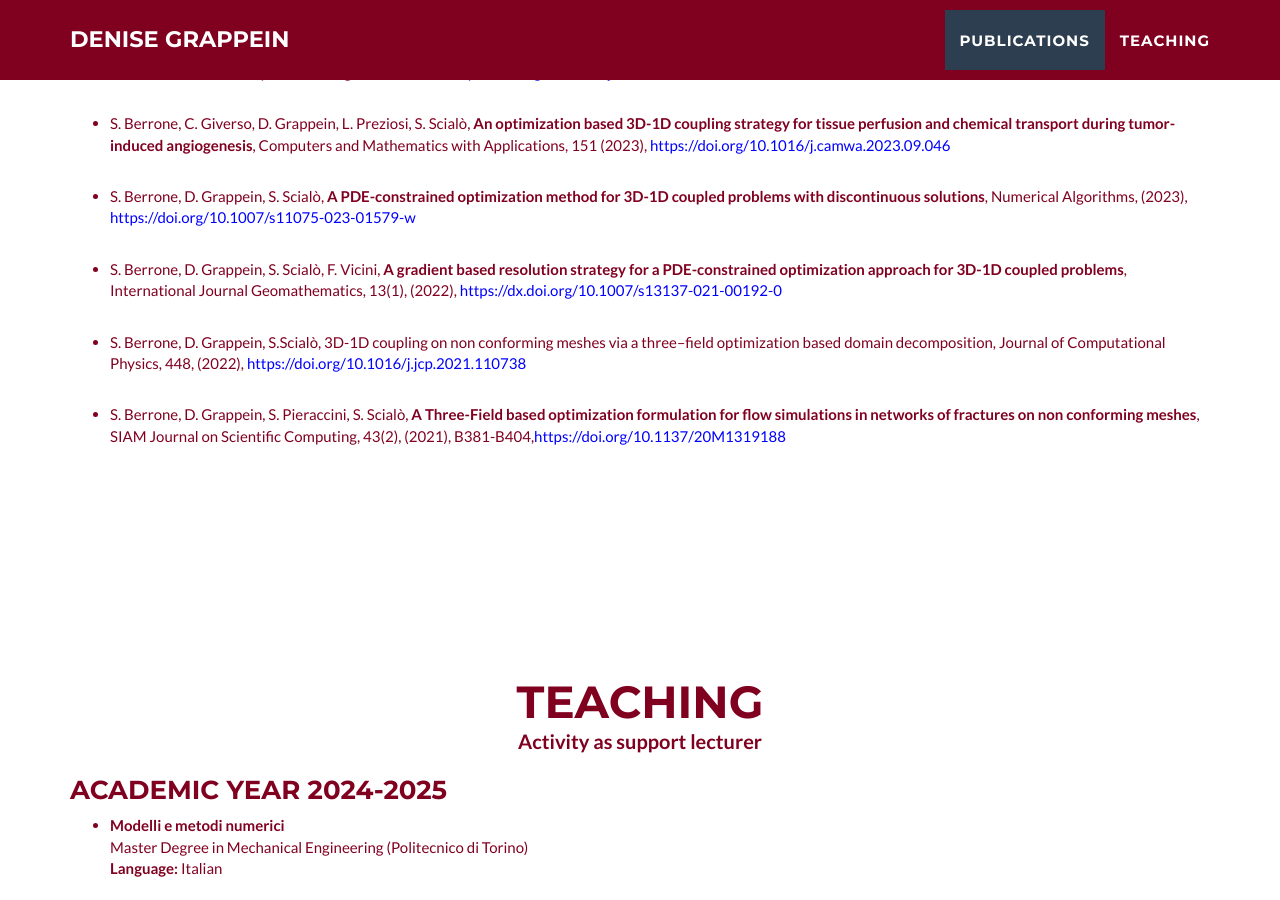
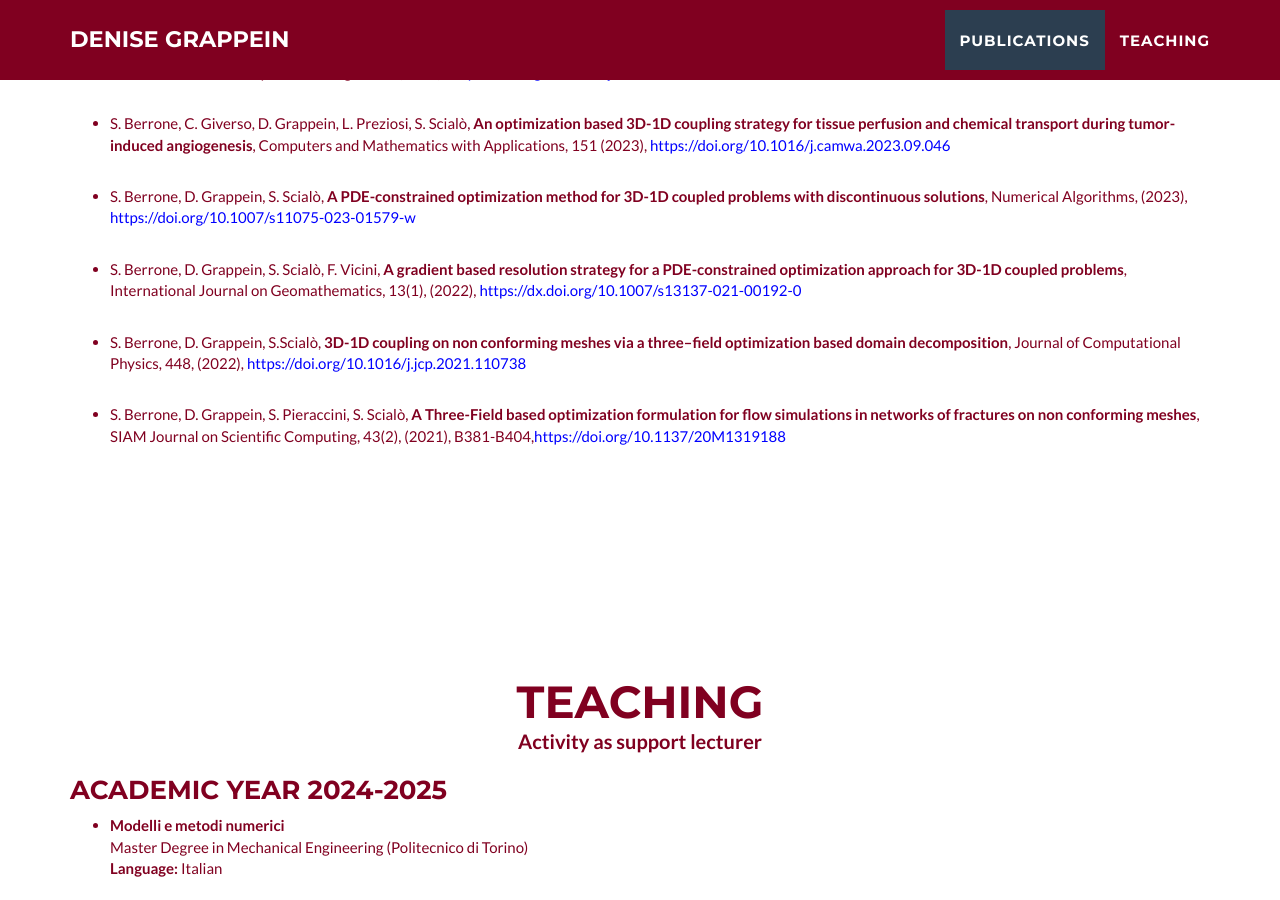
Before and after one commit to dgrappein/dgrappein.github.io, a Jekyll site: the page built from _posts/2014-07-18-project-1.markdown, in a window 1280 px wide and 900 px high, scrolled down 1042 px. Built offline with Jekyll 4.4.1, drawn with Linux system fonts in a browser that asks for light colours.

Commit message:
minor bug

```diff
--- a/_includes/publications.html
+++ b/_includes/publications.html
@@ -12,9 +12,9 @@
       <li>S. Berrone, D. Grappein, S. Scialò, <strong>A PDE-constrained optimization method for 3D-1D coupled problems
         with discontinuous solutions</strong>, Numerical Algorithms, (2023), <a href="https://doi.org/10.1007/s11075-023-01579-w">https://doi.org/10.1007/s11075-023-01579-w</a></li>
         <li>S. Berrone, D. Grappein, S. Scialò, F. Vicini, <strong>A gradient based resolution strategy for a PDE-constrained
-        optimization approach for 3D-1D coupled problems</strong>, International Journal Geomathematics, 13(1), (2022),
+        optimization approach for 3D-1D coupled problems</strong>, International Journal on Geomathematics, 13(1), (2022),
         <a href="https://dx.doi.org/10.1007/s13137-021-00192-0">https://dx.doi.org/10.1007/s13137-021-00192-0</a></li>
-        <li>S. Berrone, D. Grappein, S.Scialò, <strong></strong>3D-1D coupling on non conforming meshes via a three–field optimization
+        <li>S. Berrone, D. Grappein, S.Scialò, <strong>3D-1D coupling on non conforming meshes via a three–field optimization
 based domain decomposition</strong>, Journal of Computational Physics, 448, (2022),
 <a href="https://doi.org/10.1016/j.jcp.2021.110738">https://doi.org/10.1016/j.jcp.2021.110738</a></li>
 <li>S. Berrone, D. Grappein, S. Pieraccini, S. Scialò, <strong>A Three-Field based optimization formulation for flow
```
